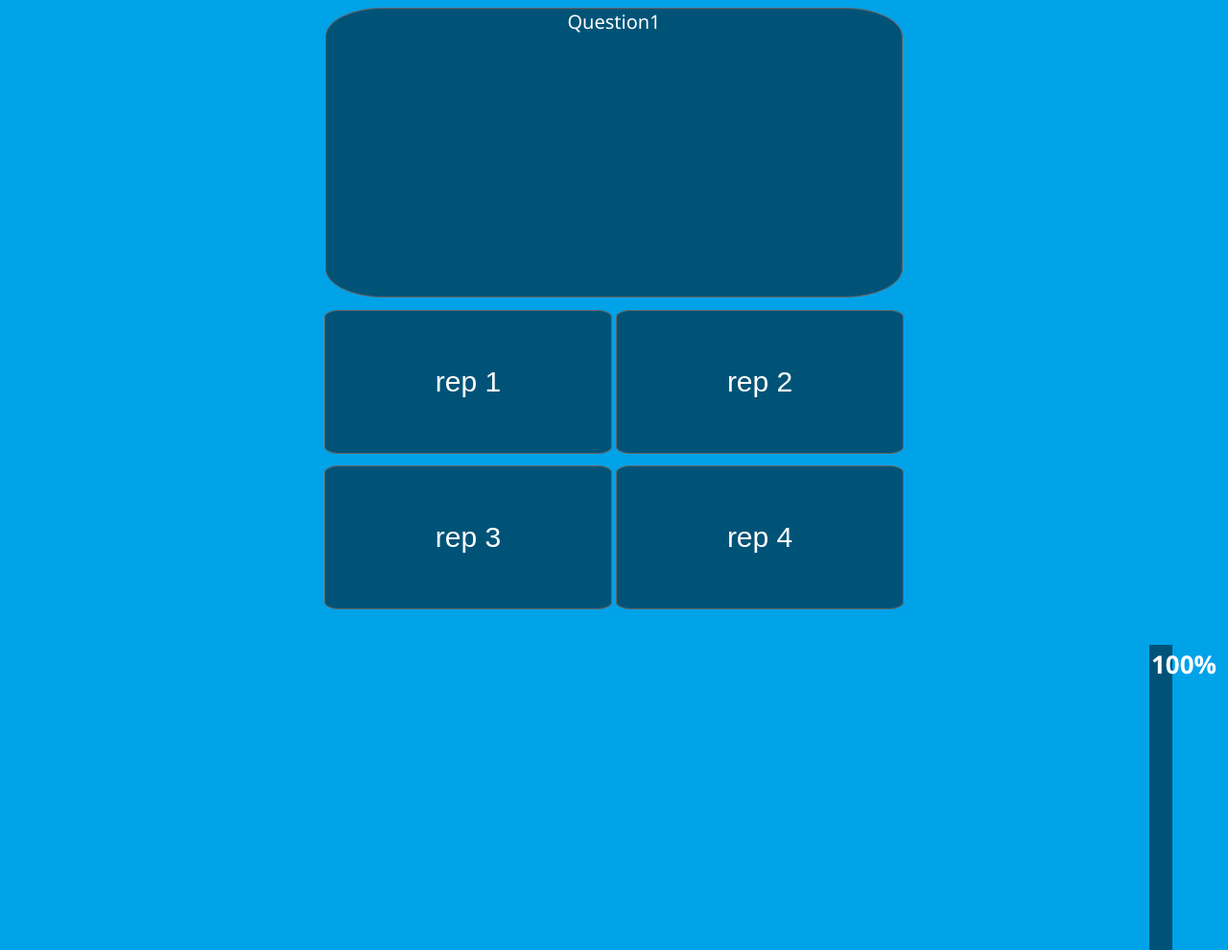
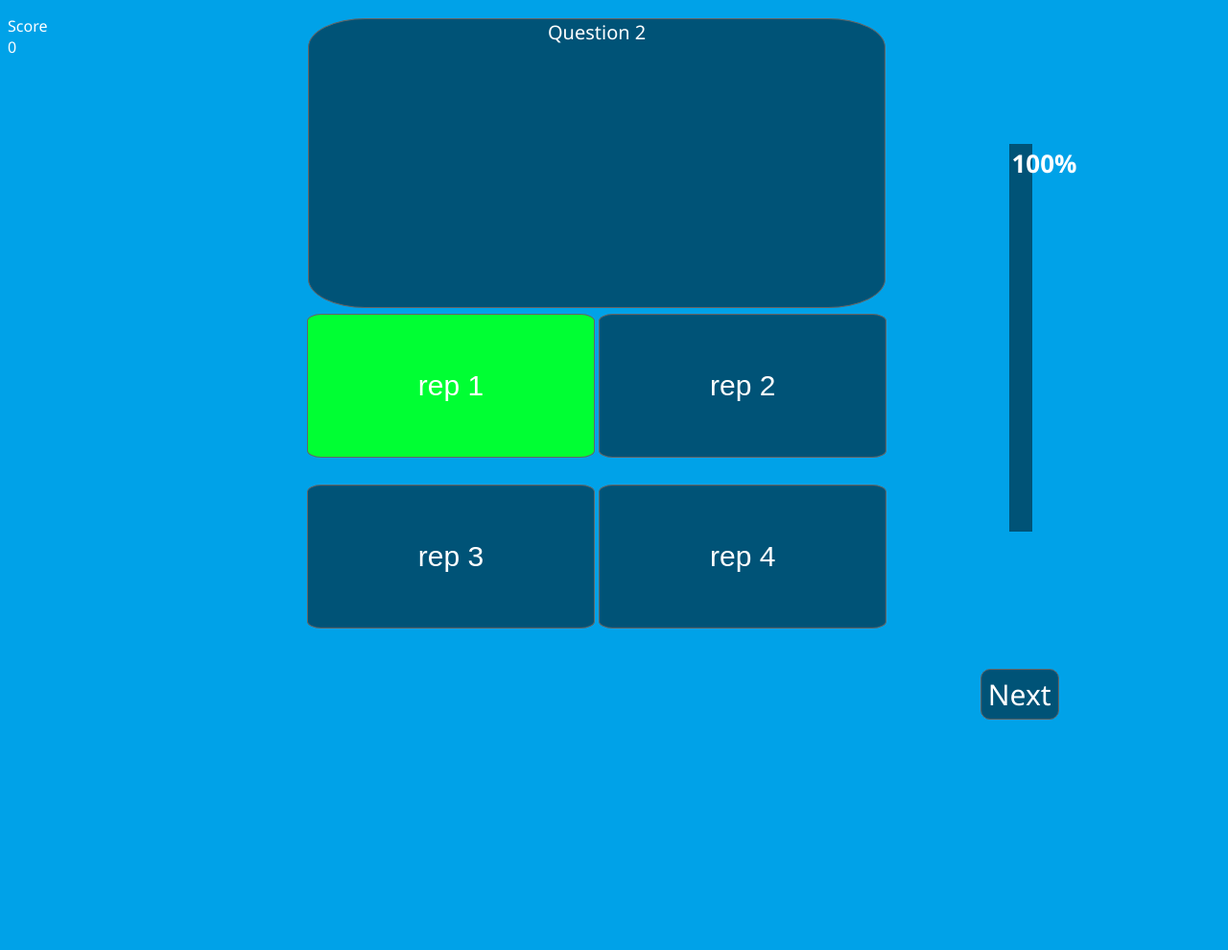
Before and after one commit to paulcottin/projetAnglais, a PHP site: page /questions.php?id_theme=1 in a window 1280 px wide. Shown: the top 990 px of the page at 96% size. After the commit the page ends 750 px from the top, so only its background shows below. Run offline with PHP 8.4, Linux system fonts and the light colour scheme; data comes from the database, SQL or seed files in the repository.

Commit message:
correction d'une erreur de sélection des questions en fonction du theme

```diff
--- a/englishQuiz/questions.php
+++ b/englishQuiz/questions.php
@@ -8,6 +8,10 @@ if (!isset($_SESSION['qts_posees'])) {
 
 if (!isset($_SESSION['nb_qts_posees'])) {
     $_SESSION['nb_qts_posees'] = 0;
+}
+
+if (!isset($_SESSION['score'])) {
+    $_SESSION['score'] = 0;
 }
 
 if ($_SESSION['nb_qts_posees'] > 20) {
@@ -21,34 +25,51 @@ try{
     die('Erreur : ' . $e->getMessage());
 }
 
-$sql = "SELECT count(id) FROM questions";
+$sql = "SELECT count(id) FROM questions WHERE id_theme='$id_theme'";
 
 $req = $db->query($sql);
 
 $nb_qts = $req->fetch()[0];
 $nb_qts = $nb_qts + 0;  //Conversion en int
 
+$req->closeCursor();
+
+/*echo "id_theme : ".$id_theme." Nombre de questions : ".$nb_qts."<br/>";*/
+
+//On récupère tous les id de qts de cette catégorie
+$sql = "SELECT id FROM questions WHERE id_theme='$id_theme'";
+
+$req = $db->query($sql);
 
 
+$qts_theme = array();
+while (($id_qt = $req->fetch()) != null) {
+   // echo "_".$id_qt[0]."<br/>";
+    array_push($qts_theme, $id_qt[0]);
+}
 $req->closeCursor();
+/*echo "count array : ".count($qts_theme)."<br/>";
+for ($i=0; $i < count($qts_theme); $i++) {
+        echo "_".$qts_theme[$i]."<br/>";
+}*/
 
-//Tant qu'on a pas trouvé une question qui n'a pas déjà été posée on change de question
+//Tant qu'on a pas trouvé une question qui n'a pas déjà été posée on change de question dans cette catégorie
 $i=0;
 do{
     $i++;
-    $id_qt = rand(1, $nb_qts);
+    $id_qt = rand(0, count($qts_theme)-1);
     if ($i > 1000*$nb_qts) {
         echo "probleme";
         session_unset();
     }
 }while(array_search($id_qt, $_SESSION['qts_posees']) != FALSE);
 
+//echo "id : ".$id_qt.", Qt choisie : ".$qts_theme[$id_qt];
 
-
-array_push($_SESSION['qts_posees'], $id_qt);
+array_push($_SESSION['qts_posees'], $qts_theme[$id_qt]);
 $_SESSION['nb_qts_posees']++;
 
-$sql = "SELECT * FROM questions WHERE id='$id_qt'";
+$sql = "SELECT * FROM questions WHERE id='$qts_theme[$id_qt]'";
 
 $req = $db->query($sql);
 
@@ -74,30 +95,39 @@ $rep4 = $reponses[($i+3)%4];
             <script type="text/javascript">
 
             var i=0;
-            var temps = 10;
+            var temps = 3; //50
             var aRepondu = 0;
+            var chaine = '<?php echo $reponses[0]; ?>';
+            var score = 0;
 
             function progression(timer){
                 if(i<=parseInt(document.getElementById('cadre').clientHeight)){
                     var compteur=0;
                     document.getElementById("barre").style.height= i+"px";
-                    while(compteur<=100)
+                    while(compteur<=100){
                         compteur++;
+                        if (aRepondu != 0) {return;};
+                    }
                     if(i>40)
                         document.getElementById("pourcentage").innerHTML=parseInt(i/(parseInt(document.getElementById('cadre').clientHeight)/100))+"%";
                     setTimeout("progression(temps);", timer);
                     i++;
                 }
-                //else
-                    //alert("Chargement Termine! Vous pourriez ensuite envisager d'utiliser une iframe pour afficher votre site ...");
+                else{
+                    aRepondu = 1;
+                    if (document.getElementById('rep1').value == chaine) {document.getElementById('rep1').style.backgroundColor="#00FF33";}
+                    if (document.getElementById('rep2').value == chaine) {document.getElementById('rep2').style.backgroundColor="#00FF33";}
+                    if (document.getElementById('rep3').value == chaine) {document.getElementById('rep3').style.backgroundColor="#00FF33";}
+                    if (document.getElementById('rep4').value == chaine) {document.getElementById('rep4').style.backgroundColor="#00FF33";}
+                }
             }
 
             function verif(id){
                 var object = document.getElementById(id);
-                var chaine = '<?php echo $reponses[0]; ?>';
                 if (aRepondu == 0) {
                     if(object.value == chaine){
                         object.style.backgroundColor="#00FF33";
+                        score = 5;
                        /* document.location.href="questions.php?id_theme=<?php echo $id_theme; ?>"; */
                     }else{
                         object.style.backgroundColor="#FF1500";
@@ -111,30 +141,39 @@ $rep4 = $reponses[($i+3)%4];
             }
         </script>
     </head>
-    <body onload="progression(temps)">
+    <body onload="progression(temps)" onunload="">
         <noscript class="cadre">Vous devez activer le Javascript pour pouvoir visiter ce site !</noscript>
-        <body>
+        <p>Score<br/><?php echo $_SESSION['score']; ?> </p>
+        <span style="position:absolute; left:25%; top:2%">
+            <div>
                 <div class="align">
                     <div class="question">
                         <p style= "margin:auto">
                             <?php echo $question; ?>
                         </p>
                     </div>
+                </div>
+                <div>
                     <div>
                         <input id="rep1" type="submit" class="questionButton" name="rep1" value="<?php echo $rep1; ?>" onClick="verif('rep1');"/>
-                    <input id="rep2" type="submit" class="questionButton" name="rep2" value="<?php echo $rep2; ?>" onClick="verif('rep2');"/></br>
+                        <input id="rep2" type="submit" class="questionButton" name="rep2" value="<?php echo $rep2; ?>" onClick="verif('rep2');"/>
                     </div>
+                    </br>
                     <div>
                         <input id="rep3" type="submit" class="questionButton" name="rep3" value="<?php echo $rep3; ?>" onClick="verif('rep3');"/>
                         <input id="rep4" type="submit" class="questionButton" name="rep4" value="<?php echo $rep4; ?>" onClick="verif('rep4');"/>
                     </div>
                 </div>
-        </body>
-        <div class="cadre" id="cadre">
+            </div>
+        </span>
+
+        <span class="cadre" id="cadre" style="position:absolute; right:12%; top:15%">
             <div id="barre">
                 <span class="texte" id="pourcentage"></span>
             </div>
+        </span>
+        <div>
+            <a href="questions.php?id_theme=<?php echo($id_theme); ?>" style="position:absolute; right:13%; bottom:5%;" class="button">Next</a>
         </div>
     </body>
-
 </html>
```
Lines whose indentation alone changed are shown as unchanged.
